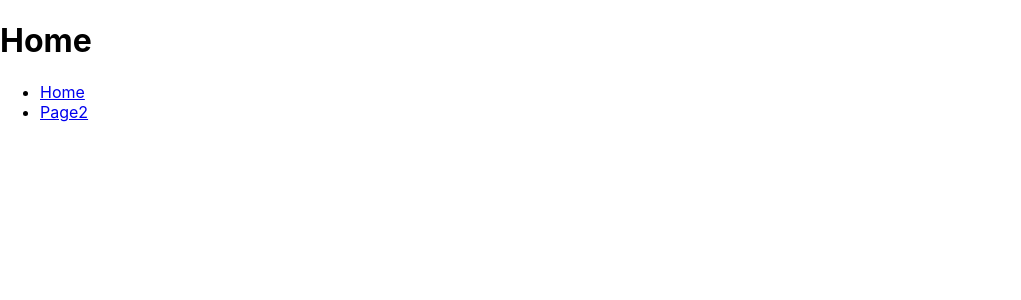
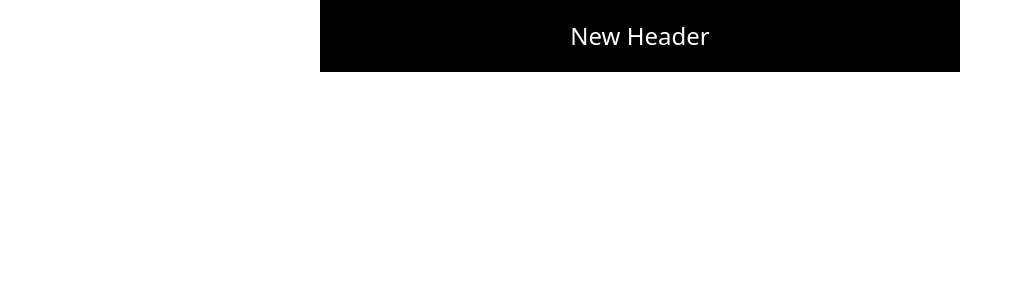
Before and after one commit to vomkaraxioned/React-Practice, a React (Create React App) app: page / in a window 1280 px wide. Shown: the top 300 px of the page, without its empty margins (0-1021 px from the left). Built offline with nearby package versions, Linux system fonts and the light colour scheme.

Commit message:
tailwind example

```diff
--- a/package.json
+++ b/package.json
@@ -36,6 +36,7 @@
     ]
   },
   "devDependencies": {
-    "react-router-dom": "^6.4.3"
+    "react-router-dom": "^6.4.3",
+    "tailwindcss": "^3.2.4"
   }
 }
--- /dev/null
+++ b/postcss.config.js
@@ -0,0 +1,6 @@
+module.exports = {
+  plugins: {
+    tailwindcss: {},
+    autoprefixer: {},
+  },
+}
--- a/src/App.js
+++ b/src/App.js
@@ -1,18 +1,8 @@
 import './App.css';
-import FirstComponent,{FuncComponent as Fn,FuncEffect as Fe} from './components/component.js';
-import ContextNode from './components/context.js';
-import reducerFunc from "./components/reducer.js";
-import ReducerFunc from './components/reducer.js';
-import Index from './components/index.js';
 
 function App(props) {
   return (
-//   <FirstComponent name={props.name} age={props.age}/>
-//   <Fn name={props.name} age={props.age} count="10"/>
-//   <Func name={props.name} age={props.age} count="10"/>
-//  <ContextNode />
-//     <ReducerFunc/>
-    <Index />
+   <h1 className=" py-5 mx-auto capitalize bg-black text-white text-2xl flex justify-center  xl:w-1/2 xl:hover:bg-violet-900">new header</h1>
   );
 }
 
--- a/src/components/component.js
+++ /dev/null
@@ -1,77 +0,0 @@
-import React,{useEffect,useState} from "react";
-
-/* types of component,staes,props */
-
-class FirstComponent extends React.Component{
-  //mounting phase
-  constructor(props){
-    super();
-    this.state = {msg:`${props.name} is ${props.age} year old`,age:Number(props.age)};
-    this.age = Number(props.age);
-  }
-  changeState() {
-    if(this.state.age <18) {
-      this.setState({msg:"you are not eligible for voting"});
-    }else {
-      this.setState({msg:"you are eligible for voting"});
-    }
-  }
-  render() {
-    return (
-    <h1>{this.state.msg}</h1>
-    );
-  }
-  componentDidMount(){
-    this.timer = setInterval(this.changeState.bind(this),2000);
-  }
-  //update phase
-  shouldComponentUpdate() {
-    const flag = this.state.age === ""?false:true;
-    return flag;
-  }
-
-  componentDidUpdate() {
-    console.log("Updated");
-    clearInterval(this.timer);
-  }
-
-  //unmount phase
-  // componentWillUnmount() {
-
-  // }
-
-}
-
-const FuncComponent = (props)=>{
-  const [state,changeState] = useState({count:0,name:"user"}),
-  change = () => changeState((prev)=>{
-    return {...prev,admin:"new user"};
-  });
-
-
-  return (
-    <div>
-      <h1>{state.name }and {state.count}and {state.admin}</h1>
-      <button onClick = {change}>add</button>
-    </div>
-    );
-};
-
-const FuncEffect = ()=>{
-  const [state,changeState] = useState({count:0,name:"user"}),
-  change = () => changeState((prev)=>{
-    return {...prev,admin:"new user"};
-  });
-
-
-  useEffect(()=>change());
-
-  return (
-    <div>
-      <h1>{state.name }and {state.count}and {state.admin}</h1>
-    </div>
-    );
-};
-
-export default FirstComponent ;
-export {FuncComponent,FuncEffect};
--- a/src/components/context.js
+++ /dev/null
@@ -1,28 +0,0 @@
-import {createContext,useContext} from "react";
-
-const colors = {red:"#f00",black:"#000"}
-,Context = createContext(10);
-
-const ContextNode = ()=>{
-  return(
-    <Context.Provider value={colors.red}>
-      <Parent/>
-    </Context.Provider>
-  );
-};
-
-const Parent = ()=>{
-  return(<div>
-    <h1>Context example</h1>
-    <Child />
-  </div>);
-};
-
-const Child = ()=>{
-  const inherit = useContext(Context);
-  return(
-  <button>{inherit}</button>
-  );
-};
-
-export default ContextNode;
--- a/src/components/index.js
+++ /dev/null
@@ -1,50 +0,0 @@
-import {useContext,useState,useEffect} from "react";
-import{BrowserRouter,Routes,Route} from "react-router-dom";
-
-const Index = ()=>{
-  return(
-    <>
-    <BrowserRouter>
-      <Routes>
-      <Route path="/" element={<Home/>} />
-      <Route path="/page2" element={<Page2/>} />
-      </Routes>
-    </BrowserRouter>
-    </>
-  );
-};
-
-const Navbar = ()=>{
-  return(
-      <ul>
-      <li><a href="/">Home</a></li>
-      <li><a href="/page2">Page2</a></li>
-      </ul>
-  );
-};
-
-const Home = ()=>{
-return(
-
-  <header>
-    <h1 className="logo">
-    Home
-    </h1>
-    <Navbar/>
-  </header>
-);
-};
-
-const Page2 = ()=>{
-  return(
-
-    <header>
-      <h1 className="logo">
-      Page2
-      </h1>
-      <Navbar/>
-    </header>
-  );
-  };
-
-export default Index;
--- a/src/components/reducer.js
+++ /dev/null
@@ -1,24 +0,0 @@
-import {useReducer,useState} from "react";
-
-const reducer= (currentState,action)=>{
-  action == "+"?currentState++:currentState--;
-  return currentState;
-};
-
-const ReducerFunc = ()=>{
-
-  const [currentState,dispatch] = useReducer(reducer,0);
-
-
-  return(
-    <div>
-      <h1>{currentState}</h1>
-      <div>
-      <button onClick={()=>dispatch("+")}>incre</button>
-      <button onClick={()=>dispatch("-")}>decre</button>
-      </div>
-    </div>
-  );
-};
-
-export default ReducerFunc;
--- a/src/index.css
+++ b/src/index.css
@@ -1,13 +1,3 @@
-body {
-  margin: 0;
-  font-family: -apple-system, BlinkMacSystemFont, 'Segoe UI', 'Roboto', 'Oxygen',
-    'Ubuntu', 'Cantarell', 'Fira Sans', 'Droid Sans', 'Helvetica Neue',
-    sans-serif;
-  -webkit-font-smoothing: antialiased;
-  -moz-osx-font-smoothing: grayscale;
-}
-
-code {
-  font-family: source-code-pro, Menlo, Monaco, Consolas, 'Courier New',
-    monospace;
-}
+@tailwind base;
+@tailwind components;
+@tailwind utilities;
--- /dev/null
+++ b/tailwind.config.js
@@ -0,0 +1,8 @@
+/** @type {import('tailwindcss').Config} */
+module.exports = {
+  content: ["./src/**/*.{js,jsx,ts,tsx}"],
+  theme: {
+    extend: {},
+  },
+  plugins: [],
+}
```
